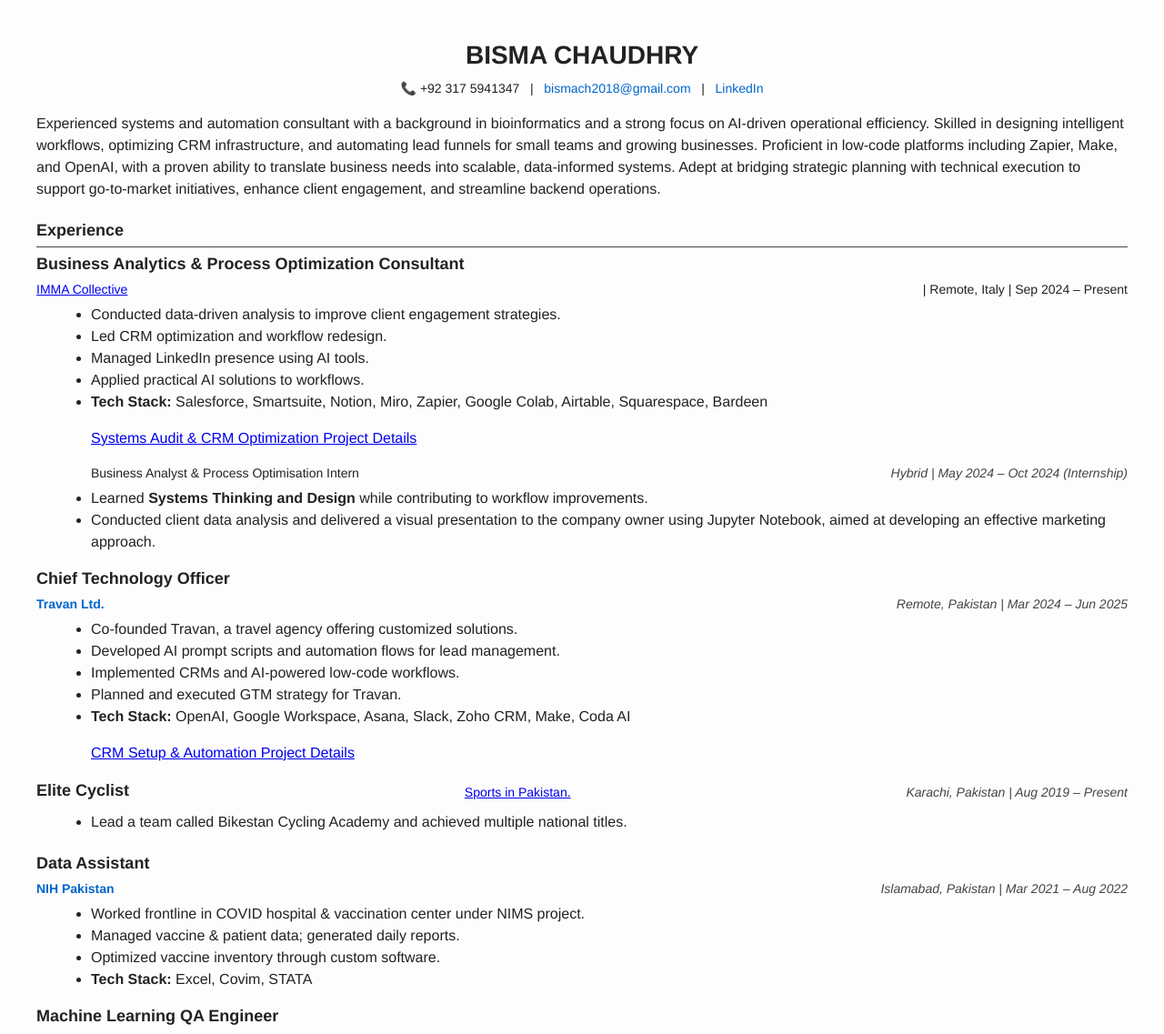
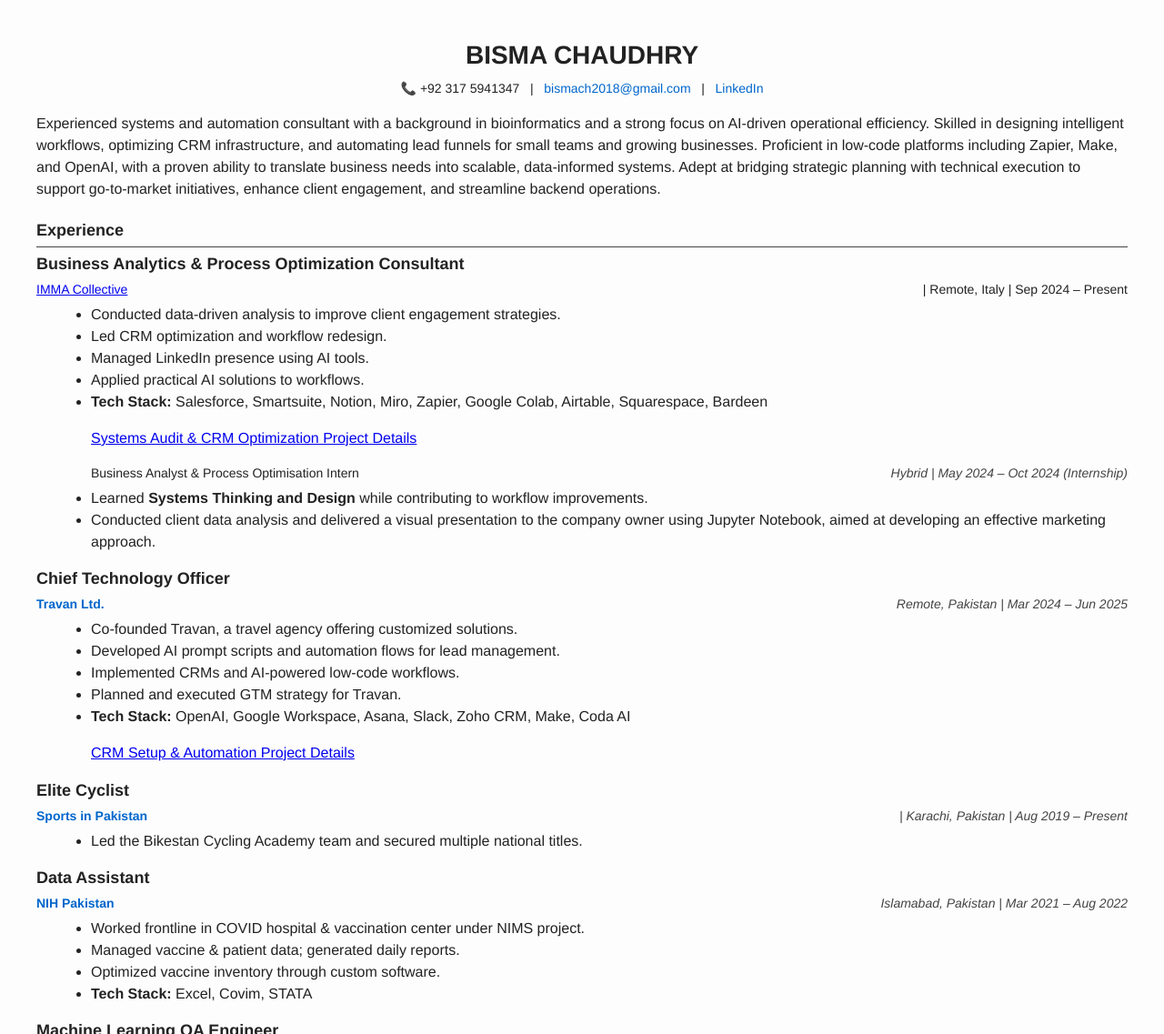
Before and after one commit to B-Chaudhry/CV, a plain HTML site: page index.html in a window 1280 px wide. Shown: the top 1137 px of the page at 91% size. Drawn offline with Linux system fonts and the light colour scheme.

Commit message:
Update index.html

```diff
--- a/index.html
+++ b/index.html
@@ -15,8 +15,6 @@
   <p>
  Experienced systems and automation consultant with a background in bioinformatics and a strong focus on AI-driven operational efficiency. Skilled in designing intelligent workflows, optimizing CRM infrastructure, and automating lead funnels for small teams and growing businesses. Proficient in low-code platforms including Zapier, Make, and OpenAI, with a proven ability to translate business needs into scalable, data-informed systems. Adept at bridging strategic planning with technical execution to support go-to-market initiatives, enhance client engagement, and streamline backend operations.
 </p>
-
-
   <div class="section">
     <h2>Experience</h2>
     <div class="job">
@@ -37,7 +35,7 @@
     </p>
         <div class="job-role">
     <div class="job-meta">
-      <span class="role-title">Business Analyst & Process Optimisation Intern</span>
+      <span class="jobe-title">Business Analyst & Process Optimisation Intern</span>
       <span class="details">Hybrid | May 2024 – Oct 2024 (Internship)</span>
     </div>
 <li> Learned <b>Systems Thinking and Design</b> while contributing to workflow improvements.</li>
@@ -67,15 +65,20 @@
     </p>
   </ul>
     </div>
-    <div class="job-meta">
-      <h3 class="job-title">Elite Cyclist</h3>
-      <span class="comapny">
-      <a href ="https://www.linkedin.com/company/sportsinpakistan/posts/?feedView=all" target="_blank"> Sports in Pakistan.</a>
-        </span>
-       <span class="details"> Karachi, Pakistan | Aug 2019 – Present </span>
-      </div>
-      <ul><li>Lead a team called Bikestan Cycling Academy and achieved multiple national titles.</li></ul>
-    </div>
+   <div class="job">
+  <h3 class="job-title">Elite Cyclist</h3>
+  <div class="job-meta">
+    <span class="company">
+      <a href="https://www.linkedin.com/company/sportsinpakistan/posts/?feedView=all" target="_blank">
+        Sports in Pakistan
+      </a>
+    </span>
+    <span class="details"> | Karachi, Pakistan | Aug 2019 – Present </span>
+  </div>
+  <ul>
+    <li>Led the Bikestan Cycling Academy team and secured multiple national titles.</li>
+  </ul>
+</div>
     <div class="job">
   <h3 class="job-title">Data Assistant</h3>
   <div class="job-meta">
```
